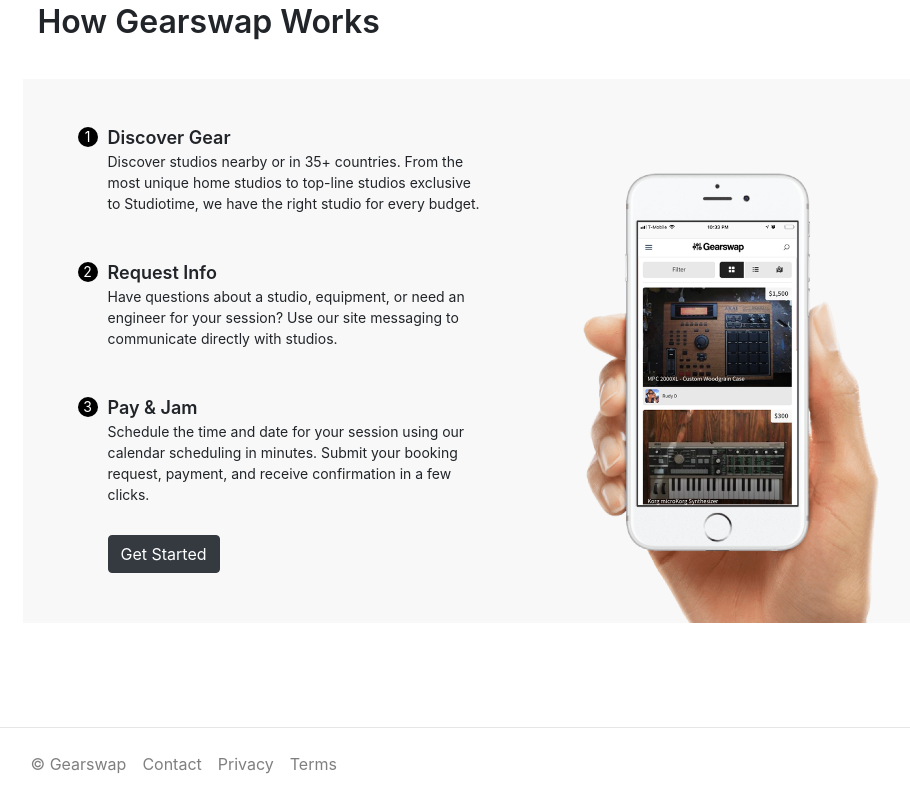
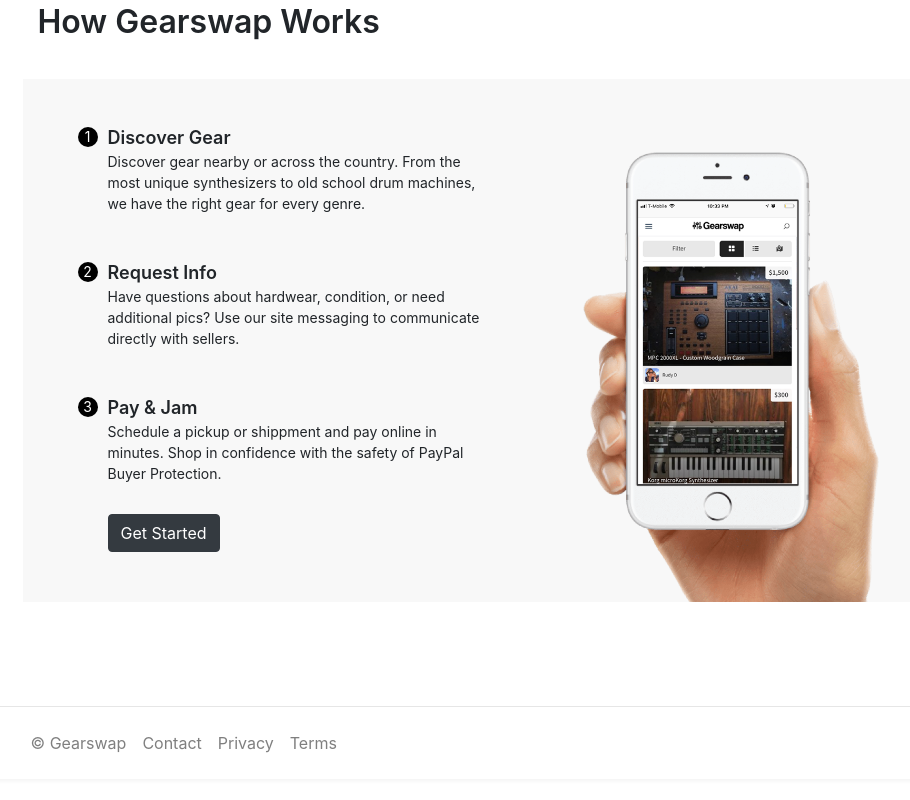
Before and after one commit to rdelcampo13/gearswap, a React (Create React App) app in the folder client/: page / in a window 1280 px wide. Shown: the part 1117-1917 px from the top of the page, without its empty margins (145-1055 px from the left). After the commit the page ends 1896 px from the top, so only its background shows below. Built offline with nearby package versions, Linux system fonts and the light colour scheme.

Commit message:
add ga and update how it works text

```diff
--- a/client/public/index.html
+++ b/client/public/index.html
@@ -11,6 +11,16 @@
 
     <!-- Font Awesome -->
     <link rel="stylesheet" href="https://use.fontawesome.com/releases/v5.1.1/css/all.css" integrity="sha384-O8whS3fhG2OnA5Kas0Y9l3cfpmYjapjI0E4theH4iuMD+pLhbf6JI0jIMfYcK3yZ" crossorigin="anonymous">
+
+    <!-- Global site tag (gtag.js) - Google Analytics -->
+    <script async src="https://www.googletagmanager.com/gtag/js?id=UA-129302268-1"></script>
+    <script>
+      window.dataLayer = window.dataLayer || [];
+      function gtag(){dataLayer.push(arguments);}
+      gtag('js', new Date());
+
+      gtag('config', 'UA-129302268-1');
+    </script>
 
     <title>Gear Swap - Buy & Sell Audio Gear</title>
   </head>
--- a/client/src/pages/Home/Home.js
+++ b/client/src/pages/Home/Home.js
@@ -178,17 +178,17 @@
                         <li>
                           <span className="how-title">Discover Gear</span>
                           <br/>
-                          <span className="">Discover studios nearby or in 35+ countries. From the most unique home studios to top-line studios exclusive to Studiotime, we have the right studio for every budget.</span>
+                          <span className="">Discover gear nearby or across the country. From the most unique synthesizers to old school drum machines, we have the right gear for every genre.</span>
                         </li>
                         <li>
                           <span className="how-title">Request Info</span>
                           <br/>
-                          <span className="">Have questions about a studio, equipment, or need an engineer for your session? Use our site messaging to communicate directly with studios.</span>
+                          <span className="">Have questions about hardwear, condition, or need additional pics? Use our site messaging to communicate directly with sellers.</span>
                         </li>
                         <li>
                           <span className="how-title">Pay & Jam</span>
                           <br/>
-                          <span className="">Schedule the time and date for your session using our calendar scheduling in minutes. Submit your booking request, payment, and receive confirmation in a few clicks.</span>
+                          <span className="">Schedule a pickup or shippment and pay online in minutes. Shop in confidence with the safety of PayPal Buyer Protection.</span>
                           <br/>
                           <a href="https://gearswap.sharetribe.com" className="btn btn-dark" style={{ marginTop: '30px', marginBottom: '10px' }} >Get Started</a>
                         </li>
```
Also changed, not shown: 7 other files (tests, documents, lock files or other folders).
